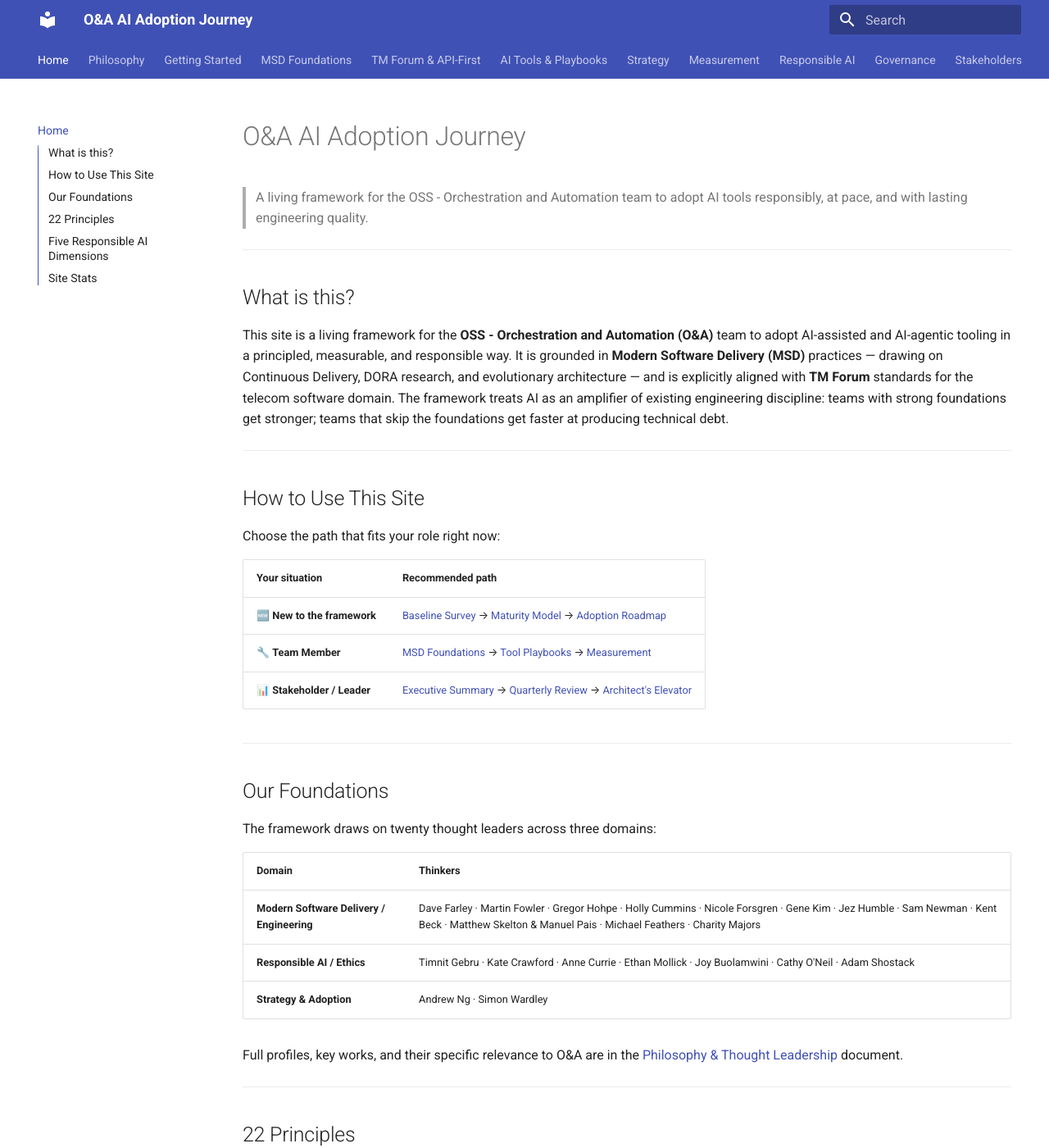
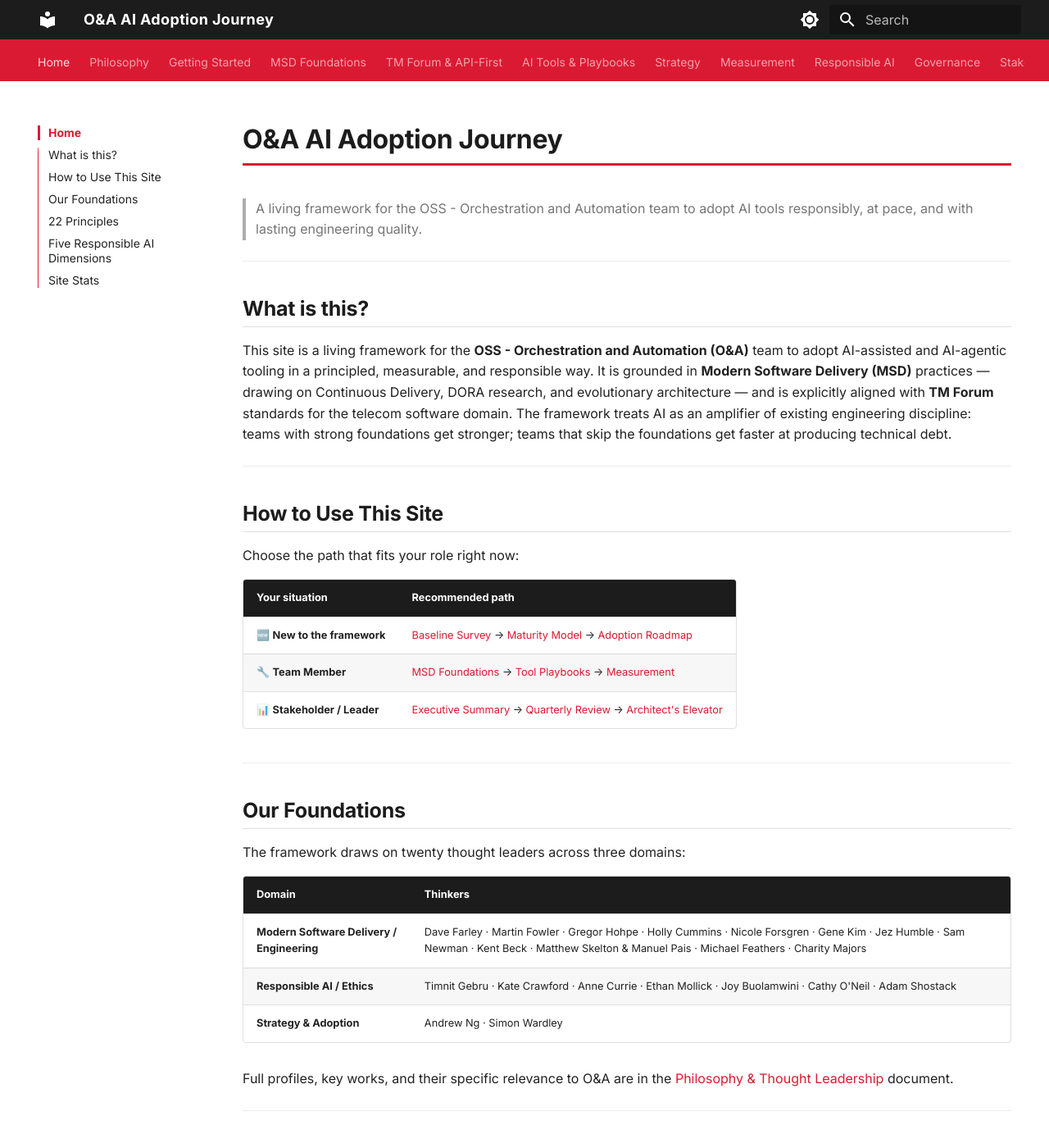
Before and after one commit to RickMorrison99/AI-Journey, an MkDocs documentation site: the page built from docs/index.md, in a window 1280 px wide and 1400 px high. Shown: the whole window at 82% size. Built offline with MkDocs 1.6.1 and Material for MkDocs 9.7.7, drawn with Linux system fonts in a browser that asks for light colours.

Commit message:
Apply Rogers Communications-inspired theme
- docs/stylesheets/rogers.css: Rogers red #DA1A32, charcoal #1C1C1C
  header bar, red nav tabs, red h1 underline, red left-border on code
  blocks, red table headers, admonition overrides, dark mode support
- mkdocs.yml: Inter + JetBrains Mono fonts, custom palette (light/dark
  toggle), extra_css wired, navigation.top added

Co-authored-by: Copilot <223556219+Copilot@users.noreply.github.com>

```diff
--- /dev/null
+++ b/docs/stylesheets/rogers.css
@@ -0,0 +1,280 @@
+/*
+ * Rogers Communications-inspired theme for O&A AI Adoption Journey
+ * Brand colours: Rogers Red #DA1A32, Charcoal #1C1C1C, White #FFFFFF
+ * Accent: #A8001E (dark red), Surface: #F5F5F5
+ */
+
+/* ── Core palette overrides ───────────────────────────────────────────── */
+:root {
+  --md-primary-fg-color:          #DA1A32;
+  --md-primary-fg-color--light:   #E84D62;
+  --md-primary-fg-color--dark:    #A8001E;
+  --md-primary-bg-color:          #FFFFFF;
+  --md-primary-bg-color--light:   rgba(255,255,255,0.7);
+
+  --md-accent-fg-color:           #DA1A32;
+  --md-accent-fg-color--transparent: rgba(218,26,50,0.1);
+  --md-accent-bg-color:           #FFFFFF;
+
+  --md-typeset-a-color:           #DA1A32;
+
+  --rogers-red:                   #DA1A32;
+  --rogers-red-dark:              #A8001E;
+  --rogers-red-light:             #F5C6CC;
+  --rogers-charcoal:              #1C1C1C;
+  --rogers-surface:               #F7F7F7;
+  --rogers-border:                #E0E0E0;
+}
+
+/* ── Header / nav bar ─────────────────────────────────────────────────── */
+.md-header {
+  background-color: var(--rogers-charcoal) !important;
+  border-bottom: 3px solid var(--rogers-red);
+}
+
+.md-header__title {
+  font-weight: 700;
+  letter-spacing: 0.02em;
+}
+
+/* Nav tabs */
+.md-tabs {
+  background-color: var(--rogers-red) !important;
+}
+
+.md-tabs__link {
+  color: rgba(255,255,255,0.85) !important;
+  font-weight: 500;
+}
+
+.md-tabs__link--active,
+.md-tabs__link:hover {
+  color: #FFFFFF !important;
+  border-bottom: 2px solid #FFFFFF;
+}
+
+/* ── Sidebar / navigation ─────────────────────────────────────────────── */
+.md-nav__title {
+  color: var(--rogers-charcoal);
+  font-weight: 700;
+  font-size: 0.7rem;
+  text-transform: uppercase;
+  letter-spacing: 0.08em;
+}
+
+.md-nav__link--active,
+.md-nav__link:hover {
+  color: var(--rogers-red) !important;
+}
+
+.md-nav__link--active {
+  font-weight: 600;
+  border-left: 3px solid var(--rogers-red);
+  padding-left: 0.5rem;
+}
+
+/* ── Search ───────────────────────────────────────────────────────────── */
+.md-search__form {
+  border-radius: 4px;
+}
+
+.md-search-result__link:hover,
+.md-search-result__link:focus {
+  background-color: rgba(218,26,50,0.08);
+}
+
+/* ── Content area ─────────────────────────────────────────────────────── */
+.md-content {
+  background-color: #FFFFFF;
+}
+
+/* Page heading underline */
+.md-typeset h1 {
+  color: var(--rogers-charcoal);
+  border-bottom: 3px solid var(--rogers-red);
+  padding-bottom: 0.4rem;
+  font-weight: 700;
+}
+
+.md-typeset h2 {
+  color: var(--rogers-charcoal);
+  border-bottom: 1px solid var(--rogers-border);
+  padding-bottom: 0.2rem;
+  font-weight: 600;
+}
+
+.md-typeset h3 {
+  color: var(--rogers-red-dark);
+  font-weight: 600;
+}
+
+/* Links */
+.md-typeset a {
+  color: var(--rogers-red);
+  text-decoration: none;
+}
+
+.md-typeset a:hover {
+  color: var(--rogers-red-dark);
+  text-decoration: underline;
+}
+
+/* ── Tables ───────────────────────────────────────────────────────────── */
+.md-typeset table:not([class]) th {
+  background-color: var(--rogers-charcoal);
+  color: #FFFFFF;
+  font-weight: 600;
+}
+
+.md-typeset table:not([class]) tr:nth-child(even) {
+  background-color: var(--rogers-surface);
+}
+
+.md-typeset table:not([class]) tr:hover {
+  background-color: rgba(218,26,50,0.05);
+}
+
+.md-typeset table:not([class]) {
+  border: 1px solid var(--rogers-border);
+  border-radius: 4px;
+  overflow: hidden;
+}
+
+/* ── Code blocks ──────────────────────────────────────────────────────── */
+.md-typeset pre {
+  border-left: 4px solid var(--rogers-red);
+  border-radius: 0 4px 4px 0;
+}
+
+.md-typeset code {
+  background-color: #FFF0F2;
+  color: var(--rogers-red-dark);
+  border-radius: 3px;
+  padding: 0.1em 0.3em;
+}
+
+.md-typeset pre code {
+  background-color: transparent;
+  color: inherit;
+  padding: 0;
+}
+
+/* ── Admonitions ──────────────────────────────────────────────────────── */
+.md-typeset .admonition,
+.md-typeset details {
+  border-radius: 4px;
+  border-left-width: 4px;
+}
+
+/* Note → Rogers blue-grey */
+.md-typeset .admonition.note,
+.md-typeset details.note {
+  border-left-color: var(--rogers-charcoal);
+}
+
+.md-typeset .admonition.note > .admonition-title,
+.md-typeset details.note > summary {
+  background-color: rgba(28,28,28,0.08);
+}
+
+/* Warning → Rogers red */
+.md-typeset .admonition.warning,
+.md-typeset details.warning {
+  border-left-color: var(--rogers-red);
+}
+
+.md-typeset .admonition.warning > .admonition-title,
+.md-typeset details.warning > summary {
+  background-color: rgba(218,26,50,0.1);
+  color: var(--rogers-red-dark);
+}
+
+/* Tip → darker red */
+.md-typeset .admonition.tip,
+.md-typeset details.tip {
+  border-left-color: var(--rogers-red-dark);
+}
+
+/* Info */
+.md-typeset .admonition.info,
+.md-typeset details.info {
+  border-left-color: #555;
+}
+
+/* ── Footer ───────────────────────────────────────────────────────────── */
+.md-footer {
+  background-color: var(--rogers-charcoal);
+}
+
+.md-footer-meta {
+  background-color: #111111;
+}
+
+.md-footer__link:hover {
+  color: var(--rogers-red-light);
+}
+
+/* ── Buttons / tags ───────────────────────────────────────────────────── */
+.md-typeset .md-button {
+  background-color: var(--rogers-red);
+  border-color: var(--rogers-red);
+  color: #FFFFFF;
+  border-radius: 4px;
+  font-weight: 600;
+}
+
+.md-typeset .md-button:hover {
+  background-color: var(--rogers-red-dark);
+  border-color: var(--rogers-red-dark);
+}
+
+/* ── Table of contents ────────────────────────────────────────────────── */
+.md-nav--secondary .md-nav__link--active {
+  color: var(--rogers-red) !important;
+  border-left: 2px solid var(--rogers-red);
+}
+
+/* ── Back-to-top button ───────────────────────────────────────────────── */
+.md-top {
+  background-color: var(--rogers-red);
+  color: #FFFFFF;
+}
+
+/* ── Scrollbar accent (webkit) ────────────────────────────────────────── */
+::-webkit-scrollbar-thumb {
+  background-color: var(--rogers-red);
+  border-radius: 4px;
+}
+
+/* ── Dark mode support ────────────────────────────────────────────────── */
+[data-md-color-scheme="slate"] {
+  --md-primary-fg-color:        #DA1A32;
+  --md-primary-fg-color--light: #E84D62;
+  --md-primary-fg-color--dark:  #A8001E;
+  --md-accent-fg-color:         #DA1A32;
+  --md-typeset-a-color:         #E84D62;
+  --md-default-bg-color:        #1A1A1A;
+  --md-default-fg-color:        #EBEBEB;
+}
+
+[data-md-color-scheme="slate"] .md-header {
+  background-color: #0D0D0D !important;
+  border-bottom: 3px solid var(--rogers-red);
+}
+
+[data-md-color-scheme="slate"] .md-typeset h1 {
+  color: #FFFFFF;
+}
+
+[data-md-color-scheme="slate"] .md-typeset h2 {
+  color: #E0E0E0;
+}
+
+[data-md-color-scheme="slate"] .md-typeset code {
+  background-color: rgba(218,26,50,0.15);
+  color: #E84D62;
+}
+
+[data-md-color-scheme="slate"] .md-typeset table:not([class]) th {
+  background-color: #2A2A2A;
+}
--- a/mkdocs.yml
+++ b/mkdocs.yml
@@ -4,17 +4,34 @@ site_author: "O&A Team"
 
 theme:
   name: material
+  font:
+    text: Inter
+    code: JetBrains Mono
   palette:
-    primary: indigo
-    accent: blue
+    - scheme: default
+      primary: custom
+      accent: custom
+      toggle:
+        icon: material/brightness-7
+        name: Switch to dark mode
+    - scheme: slate
+      primary: custom
+      accent: custom
+      toggle:
+        icon: material/brightness-4
+        name: Switch to light mode
   features:
     - navigation.tabs
     - navigation.sections
     - navigation.expand
+    - navigation.top
     - toc.integrate
     - search.suggest
     - search.highlight
     - content.code.copy
+
+extra_css:
+  - stylesheets/rogers.css
 
 plugins:
   - search
```
